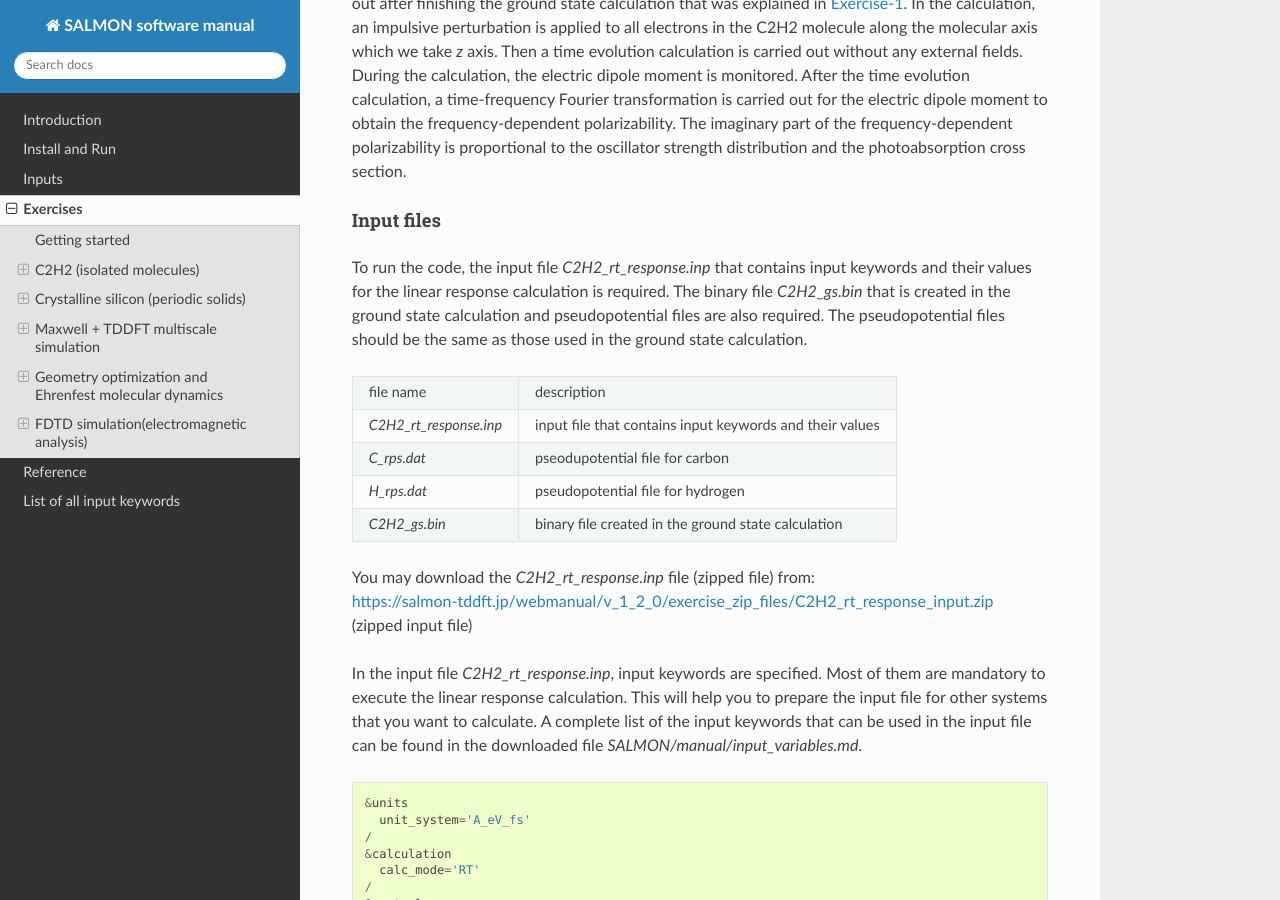
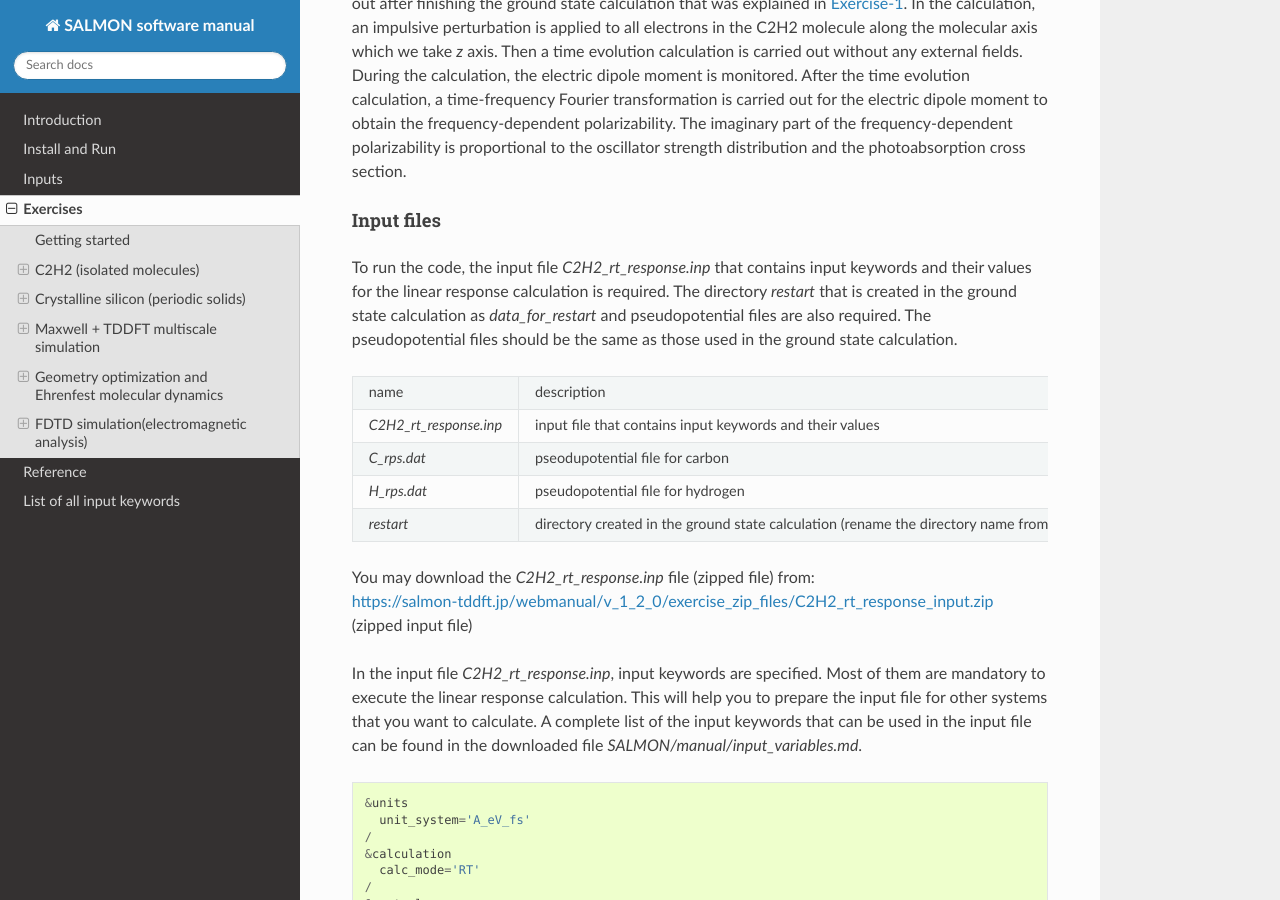
Before and after one commit to SALMON-TDDFT/SALMON-DOCS, a Sphinx documentation site: the page built from source/exercises.rst, in a window 1280 px wide and 900 px high, scrolled down 9688 px. Built offline with Sphinx 7.4.7 and the Read the Docs theme 2.0.0, drawn with Linux system fonts in a browser that asks for light colours; formulas are drawn with MathJax 3.

Commit message:
Update exercises.rst

```diff
--- a/source/exercises.rst
+++ b/source/exercises.rst
@@ -531,13 +531,13 @@ Input files
 
 To run the code, the input file *C2H2_rt_response.inp* that contains
 input keywords and their values for the linear response calculation
-is required. The binary file *C2H2_gs.bin* that is created in the ground
-state calculation and pseudopotential files are also required. The
-pseudopotential files should be the same as those used in the ground
-state calculation.
-
-+-----------------------------------+-----------------------------------+
-| file name                         | description                       |
+is required. The directory *restart* that is created in the ground
+state calculation as *data_for_restart* and pseudopotential files
+are also required. The pseudopotential files should be the same as
+those used in the ground state calculation.
+
++-----------------------------------+-----------------------------------+
+| name                              | description                       |
 +-----------------------------------+-----------------------------------+
 | *C2H2_rt_response.inp*            | input file that contains input    |
 |                                   | keywords and their values         |
@@ -546,8 +546,10 @@ state calculation.
 +-----------------------------------+-----------------------------------+
 | *H_rps.dat*                       | pseudopotential file for hydrogen |
 +-----------------------------------+-----------------------------------+
-| *C2H2_gs.bin*                     | binary file created in the ground |
-|                                   | state calculation                 |
+| *restart*                         | directory created in the ground   |
+|                                   | state calculation (rename the     |
+|                                   | directory name from               |
+|                                   | *data_for_restart* to *restart*)  |
 +-----------------------------------+-----------------------------------+
 
 | You may download the *C2H2_rt_response.inp* file (zipped file) from:
```
